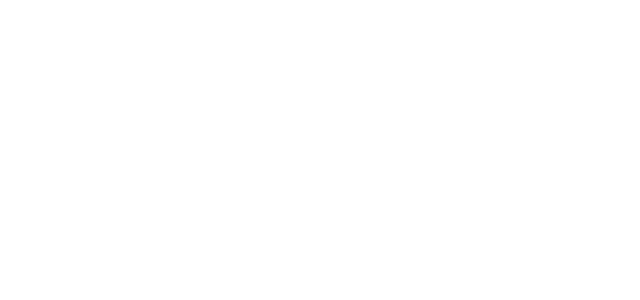
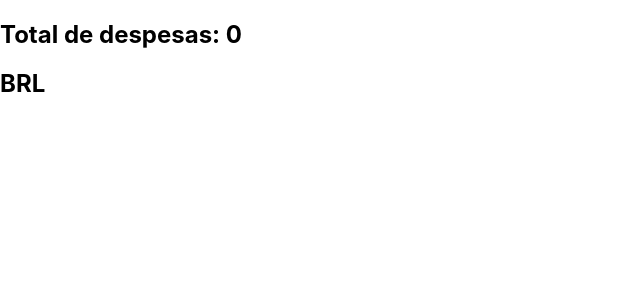
Before and after one commit to MarcioMingante/expense-control-repo, a React (Vite) app: page /carteira in a window 1280 px wide. Before the commit this address had no page. Shown: the top 300 px of the page, without its empty margins (0-640 px from the left). Built offline with nearby package versions, Linux system fonts and the light colour scheme.

Commit message:
conclui req 2

```diff
--- a/src/App.tsx
+++ b/src/App.tsx
@@ -1,11 +1,13 @@
 import React from 'react';
 import { Route, Routes } from 'react-router-dom';
 import Login from './pages/Login';
+import Wallet from './pages/Wallet';
 
 function App() {
   return (
     <Routes>
       <Route path="/" element={ <Login /> } />
+      <Route path="/carteira" element={ <Wallet /> } />
     </Routes>
   );
 }
--- a/src/pages/Wallet.tsx
+++ b/src/pages/Wallet.tsx
@@ -1,5 +1,21 @@
+import { useSelector } from 'react-redux';
+import { RootReducer } from '../types/types';
+
 function Wallet() {
-  return <div>TrybeWallet</div>;
+  const { email } = useSelector((state: RootReducer) => state.user);
+
+  return (
+    <main>
+      <header>
+        {/* <img src="" alt="" /> */}
+
+        <h2 data-testid="total-field">Total de despesas: 0</h2>
+        <h2 data-testid="header-currency-field">BRL</h2>
+
+        <h2 data-testid="email-field">{email}</h2>
+      </header>
+    </main>
+  );
 }
 
 export default Wallet;
--- a/src/redux/index.ts
+++ b/src/redux/index.ts
@@ -1,8 +1,14 @@
 import { composeWithDevTools } from '@redux-devtools/extension';
-import { legacy_createStore } from 'redux';
+import { applyMiddleware, legacy_createStore } from 'redux';
+import thunk from 'redux-thunk';
 import { rootReducer } from './reducers';
 
-const store = legacy_createStore(rootReducer, composeWithDevTools());
+const store = legacy_createStore(
+  rootReducer,
+  composeWithDevTools(
+    applyMiddleware(thunk),
+  ),
+);
 
 if (window.Cypress) {
   window.store = store;
```
